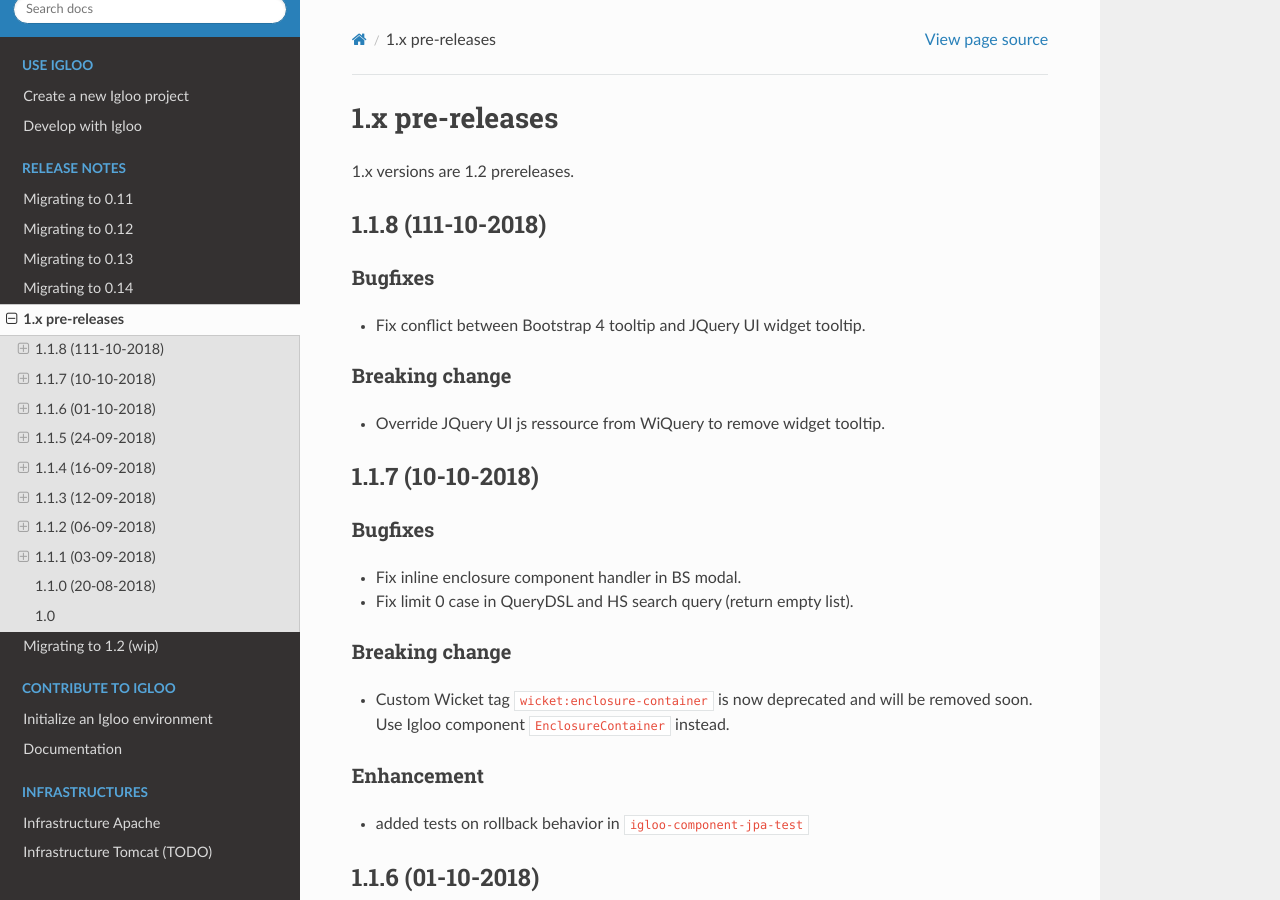
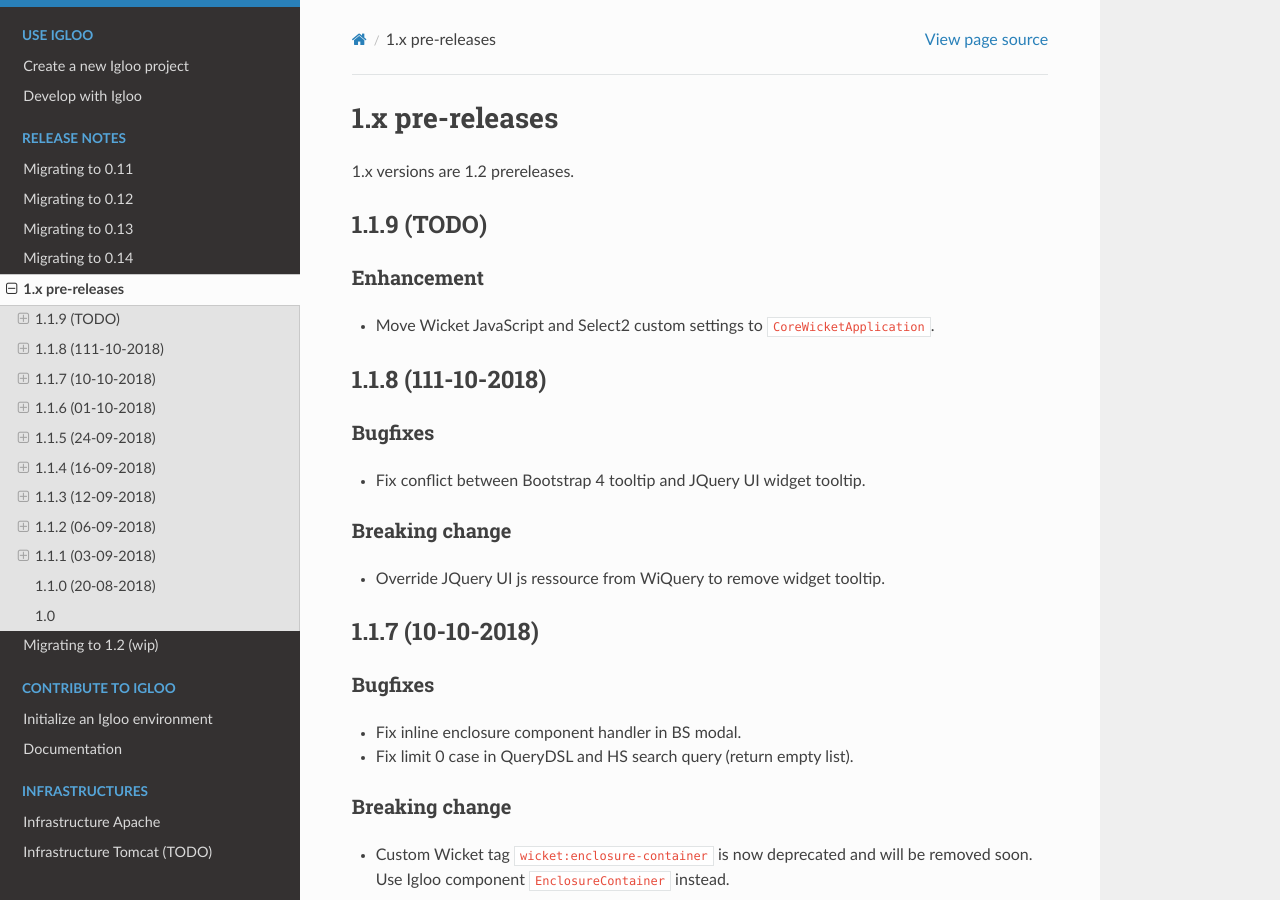
Before and after one commit to igloo-project/igloo-doc, a Sphinx documentation site: the page built from source/release-notes/1.x.rst, in a window 1280 px wide and 900 px high. Built offline with Sphinx 7.4.7 and the Read the Docs theme 2.0.0, drawn with Linux system fonts in a browser that asks for light colours.

Commit message:
1.1.9: update release notes

```diff
--- a/source/release-notes/1.x.rst
+++ b/source/release-notes/1.x.rst
@@ -3,6 +3,17 @@
 ################
 
 1.x versions are 1.2 prereleases.
+
+.. _v1.1.9:
+
+1.1.9 (TODO)
+####################
+
+Enhancement
+***********
+
+* Move Wicket JavaScript and Select2 custom settings to
+  ``CoreWicketApplication``.
 
 .. _v1.1.8:
 
```
